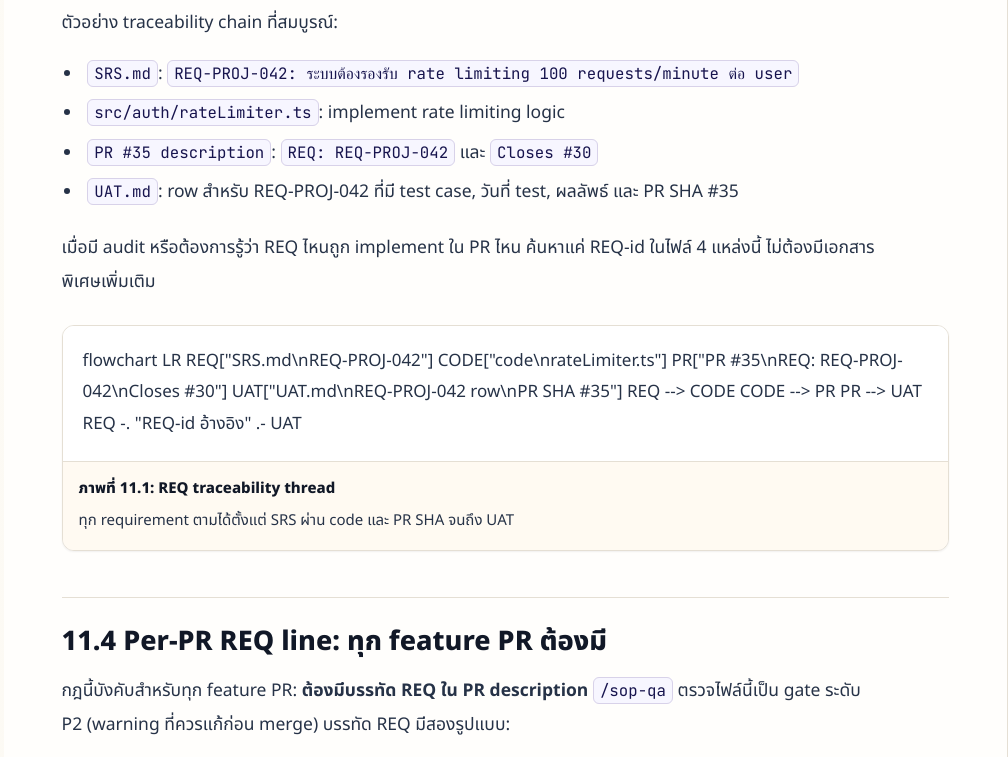
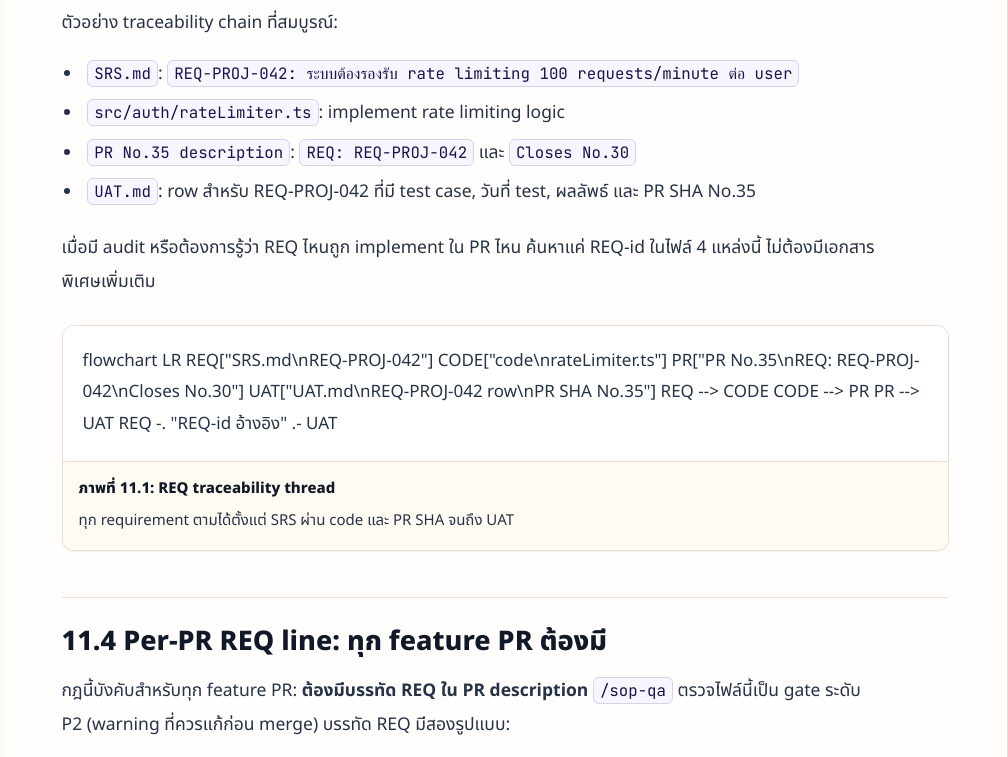
Before and after one commit to Gale-Build-with-Oracle/Gale-Workflow, a plain HTML site: page website/ch11.html in a window 1280 px wide. Shown: the part 2320-3077 px from the top of the page, without its empty margins (272-1280 px from the left). Drawn offline with Linux system fonts and the light colour scheme; a web font is replaced by a local one.

Commit message:
fix: Mermaid v11 syntax errors (& entity + #N color clash)
ch00: &amp; in node label → Mermaid parser chokes on raw &; replaced with +
ch11: #35/#30 in PR labels → Mermaid interprets #NN as hex color; replaced with No.

Co-Authored-By: Gale

```diff
--- a/website/ch11.html
+++ b/website/ch11.html
@@ -126,8 +126,8 @@ bash ~/ghq/github.com/&lt;your-github-user&gt;/Gale-Framework/scripts/init-proje
           <ul>
             <li><code>SRS.md</code>: <code>REQ-PROJ-042: ระบบต้องรองรับ rate limiting 100 requests/minute ต่อ user</code></li>
             <li><code>src/auth/rateLimiter.ts</code>: implement rate limiting logic</li>
-            <li><code>PR #35 description</code>: <code>REQ: REQ-PROJ-042</code> และ <code>Closes #30</code></li>
-            <li><code>UAT.md</code>: row สำหรับ REQ-PROJ-042 ที่มี test case, วันที่ test, ผลลัพธ์ และ PR SHA #35</li>
+            <li><code>PR No.35 description</code>: <code>REQ: REQ-PROJ-042</code> และ <code>Closes No.30</code></li>
+            <li><code>UAT.md</code>: row สำหรับ REQ-PROJ-042 ที่มี test case, วันที่ test, ผลลัพธ์ และ PR SHA No.35</li>
           </ul>
           <p>เมื่อมี audit หรือต้องการรู้ว่า REQ ไหนถูก implement ใน PR ไหน ค้นหาแค่ REQ-id ในไฟล์ 4 แหล่งนี้ ไม่ต้องมีเอกสารพิเศษเพิ่มเติม</p>
 
@@ -135,8 +135,8 @@ bash ~/ghq/github.com/&lt;your-github-user&gt;/Gale-Framework/scripts/init-proje
             <div class="mermaid">flowchart LR
   REQ["SRS.md\nREQ-PROJ-042"]
   CODE["code\nrateLimiter.ts"]
-  PR["PR #35\nREQ: REQ-PROJ-042\nCloses #30"]
-  UAT["UAT.md\nREQ-PROJ-042 row\nPR SHA #35"]
+  PR["PR No.35\nREQ: REQ-PROJ-042\nCloses No.30"]
+  UAT["UAT.md\nREQ-PROJ-042 row\nPR SHA No.35"]
 
   REQ --&gt; CODE
   CODE --&gt; PR
@@ -162,7 +162,7 @@ bash ~/ghq/github.com/&lt;your-github-user&gt;/Gale-Framework/scripts/init-proje
 - เขียน unit test ครอบคลุม edge cases
 
 REQ: REQ-PROJ-042
-Closes #30
+Closes No.30
 
 ## Test Plan
 - [x] unit test: rate limiter logic (15 cases)
```
Also changed, not shown: website/ch00.html (+1 -1 lines).
